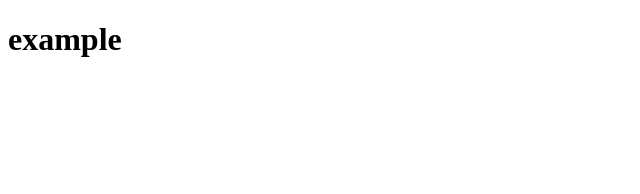
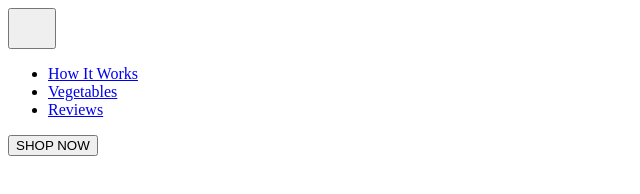
Before and after one commit to AlinaChorna7/my-first-project, a plain HTML site: page index.html in a window 1280 px wide. Shown: the whole page, without its empty margins (0-640 px from the left). Drawn offline with Linux system fonts and the light colour scheme.

Commit message:
add initial files

```diff
--- a/index.html
+++ b/index.html
@@ -1,11 +1,38 @@
 <!DOCTYPE html>
 <html lang="en">
-<head>
-    <meta charset="UTF-8">
-    <meta name="viewport" content="width=device-width, initial-scale=1.0">
+  <head>
+    <meta charset="UTF-8" />
+    <meta name="viewport" content="width=device-width, initial-scale=1.0" />
     <title>Document</title>
-</head>
-<body>
-    <h1> example </h1>
-</body>
+  </head>
+  <body>
+    <header>
+      <div class="mob-menu is-open container">
+        <div class="menu-header-nav">
+          <button type="button" class="menu-button-close">
+            <svg width="32" height="32" class="menu-close-icon">
+              <use href="./images/icons/icons.svg#icon-exit"></use>
+            </svg>
+          </button>
+
+          <nav class="menu-nav">
+            <ul class="menu-list">
+              <li class="menu-list-item current">
+                <a class="menu-list-link" href="#howitworks">How It Works</a>
+              </li>
+              <li class="menu-list-item">
+                <a class="menu-list-link" href="#Vegetables">Vegetables</a>
+              </li>
+              <li class="menu-list-item">
+                <a class="menu-list-link" href="#reviews">Reviews</a>
+              </li>
+            </ul>
+          </nav>
+        </div>
+        <div>
+          <button type="button" class="menu-button-shop">SHOP NOW</button>
+        </div>
+      </div>
+    </header>
+  </body>
 </html>
--- /dev/null
+++ b/styles.css
@@ -0,0 +1,107 @@
+
+.container{
+    max-width: 375px;
+}
+.mob-menu{
+    position: absolute;
+    top: 0;
+    width: 100%;
+    height: 100%;
+    padding: 20px 0 40px 0;
+  background-color: #7a3145;
+  display: flex;
+  flex-direction: column;
+  justify-content: space-between;
+  opacity: 0;
+    pointer-events: none;
+    visibility: hidden;
+
+  }
+
+  .is-open{
+    opacity: 1;
+    visibility: visible;
+    pointer-events: auto;
+  }
+
+  .menu-button-close{
+    display: block;
+    margin-left: auto;
+    border: none;
+    background-color: #7a3145;
+
+  }
+
+  .menu-close-icon{
+    fill: #fbfbfb;
+  }
+
+
+
+  .menu-list{
+    text-align: center;
+    margin-top: 188px;
+  }
+
+  .menu-list-item:not(:last-child){
+    margin-bottom: 8px;
+  }
+
+  .menu-list-item{
+    border: 1px solid rgba(251, 251, 251, 0.4);
+  border-radius: 12px;
+  width: 114px;
+  padding-top: 8px;
+  padding-bottom: 8px;
+  margin: auto;
+  }
+
+  .current{
+    background-color: #fbfbfb;
+    color: #7a3145;
+  }
+
+  .menu-button-shop{
+    display: block;
+   margin: auto;
+    border-radius: 30px;
+  padding-top: 12px;
+  padding-bottom: 12px;
+  width: 155px;
+  background-color: #fbfbfb;
+  color: #7a3145;
+  font-weight: 600;
+  font-size: 14px;
+  line-height: 129%;
+  letter-spacing: -0.01em;
+  }
+
+  @media screen and (min-width: 768px){
+    .mob-menu{
+      position: absolute;
+      top: 0;
+      left: 55%;
+      width: 351px;
+      height: 100%;
+      padding: 32px 12px 50px 12px;
+    background-color: #7a3145;
+    display: flex;
+    flex-direction: column;
+    justify-content: space-between;
+
+    }
+
+    .menu-button-close{
+      width: 40px;
+      height: 40px;
+    }
+
+    .menu-list{
+      margin-top: 288px;
+    }
+
+    .menu-button-shop{
+      font-size: 18px;
+  line-height: 111%;
+    }
+  }
```
